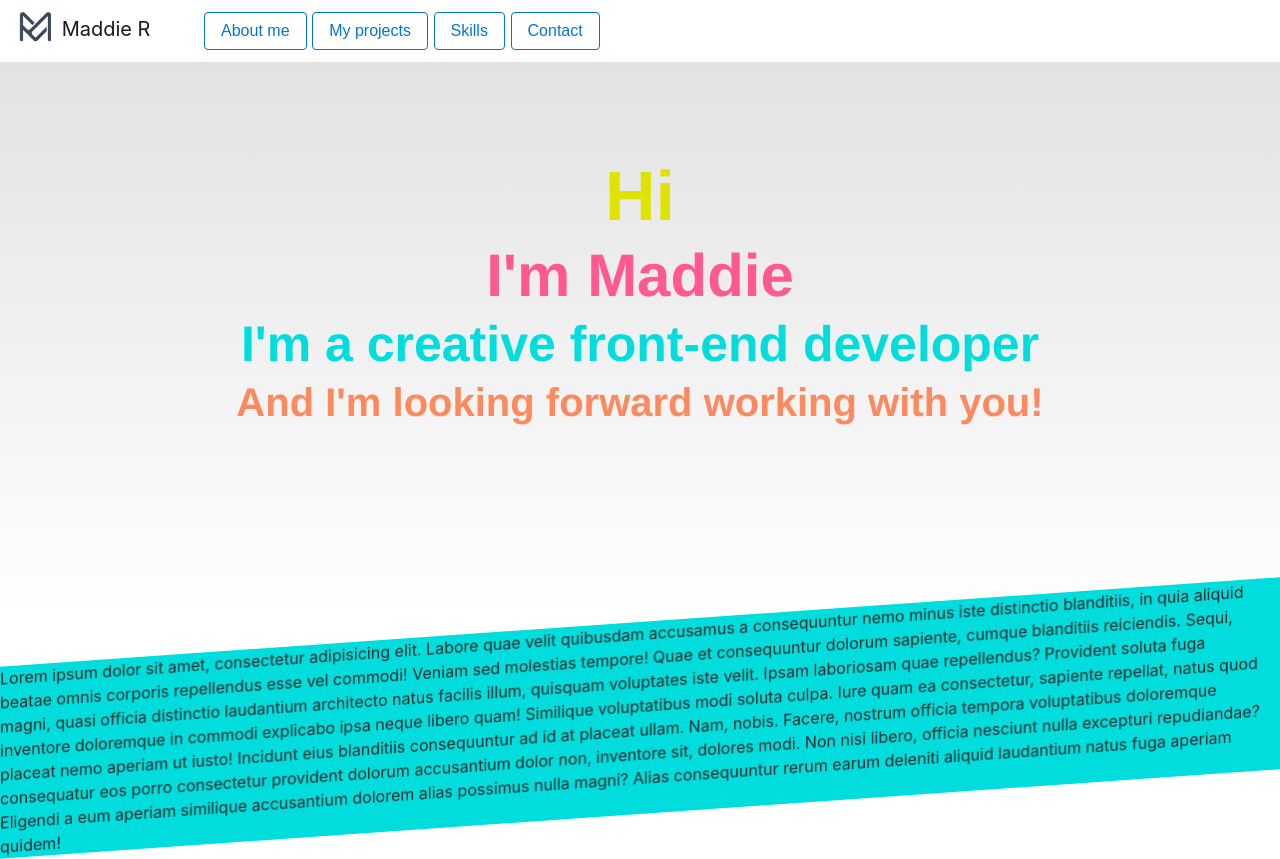
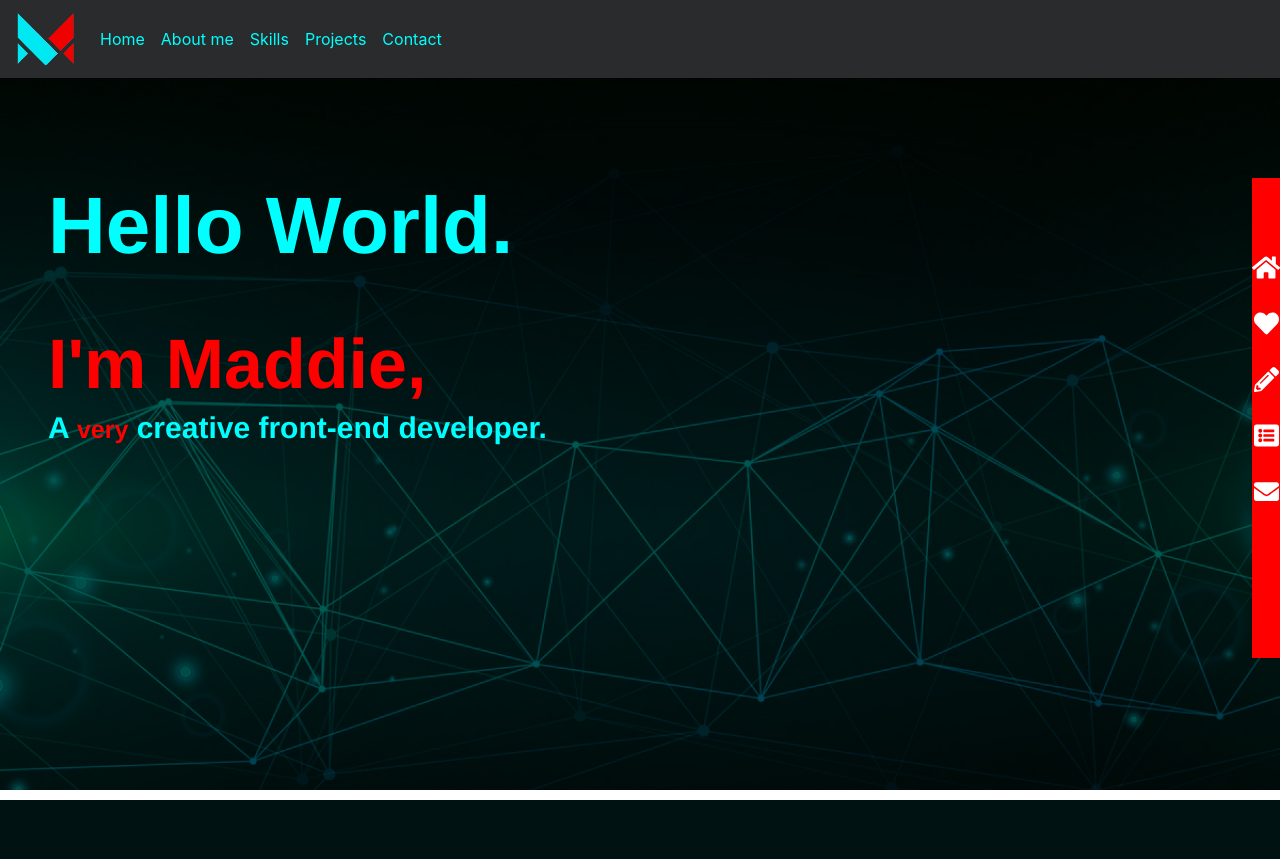
Before and after one commit to bernkaztel/MadK, a PHP site: page / in a window 1280 px wide. After the commit the page ends 800 px from the top, so only its background shows below. Run offline with PHP 8.4, Linux system fonts and the light colour scheme; some libraries are stand-ins or nearby versions.

Commit message:
subiendo segunda plantilla

```diff
--- a/css/styles.css
+++ b/css/styles.css
@@ -1,83 +1,72 @@
-#splashscreen {
-  height: 70vh;
-  background: linear-gradient( rgb(226, 226, 226), rgba(255, 255, 255, 0));
+.splash{
+  height: 89vh;
+  width: 100%;
+  background-image: url(../assets/images/7135.jpg);
+  background-origin: border-box;
+  background-size: cover;
   text-align: center;
-  padding-top:10em;
-  font-family: 'Arimo', sans-serif;
+  font-family: "Arimo", sans-serif;
+  position: absolute;
 }
 
-.nopadding{
+.navbar´ {
+  height: 10vh;
+}
+.nopadding {
   margin: 0 !important;
   padding: 0 !important;
 }
 
-.green{
-  color: #E0E300;
+.titleblue {
+  font-size: 80px;
+  color: aqua;
+  margin-top: 7vh;
 }
 
-.pink{
-  color: #FF598F;
+.bg-banner {
+  margin-left: 90%;
 }
 
-.blue{
-  color: #01DDDD;
-}
-.orange{
-  color: #FD8A5E;
+.titlered {
+  font-size: 70px;
+  color: rgb(255, 0, 0);
 }
 
-.white{
-  color: white;
-}
-#splashscreen h1 {
-  font-size: 70px;
-}
-
-#splashscreen h2 {
-  font-size: 60px;
-}
-
-#splashscreen h3 {
-  font-size: 50px;
-}
-
-#splashscreen h4 {
-  font-size: 40px;
-}
-
-#aboutme{
-background-color: #01DDDD;
-transform: skewY(-4deg);
+.titlebluesm {
+  font-size: 30px;
+  color: aqua;
 }
 
 
-#aboutme header {
-  position: relative;
-  height: 300px;
-  overflow: hidden;
+.titlebluemd {
+  font-size: 50px;
+  margin-top: 7vh;
+  color: aqua !important;
 }
 
-#aboutme .header__bg {
-  position: absolute;
-  top: 0;
-  bottom: 0;
-  right: 0;
-  left: 0;
-  width: 100%;
-  height: 60%;
-  background-image: linear-gradient(rgb(255, 255, 255), rgb(255, 255, 255));
-  transform: skewY(-6deg);
-  transform-origin: top left;
+.nav-color {
+  color: aqua !important;
 }
 
-#aboutme h1 {
-  margin: 0;
-  font: 44px "Arial";
-  text-align: center;
+.icon:hover {
+  color: aqua !important;
 }
 
-#aboutme header h1 {
+.red{
+  color: red;
+  font-size: 25px;
+}
+#rectangle {
+  background-color: rgb(255, 0, 0);
   position: relative;
-  font-size: 50px;
-  font-family: 'Arimo', sans-serif;
+  float: right;
+  top: 100px;
+  width: 10vh;
+  height: calc(100% - 50vh);
+  width: calc(10% - 100px);
+  height: 60vh;
+  color: white;
+  font-size: 25px;
+  padding-top: 70px;
+  line-height: 40px;
 }
--- a/index.html
+++ b/index.html
@@ -8,7 +8,6 @@
     <title>Mads KKK</title>
     <link rel="stylesheet" href="https://maxcdn.bootstrapcdn.com/bootstrap/4.0.0-alpha.6/css/bootstrap.min.css" integrity="sha384-rwoIResjU2yc3z8GV/NPeZWAv56rSmLldC3R/AZzGRnGxQQKnKkoFVhFQhNUwEyJ"
         crossorigin="anonymous">
-    <link rel="stylesheet" href="https://cdnjs.cloudflare.com/ajax/libs/font-awesome/4.7.0/css/font-awesome.min.css">
     <link rel="stylesheet" href="css/styles.css">
     <link rel="stylesheet" href="js/css3-animate-it-master/css/animations.css">
     <link rel="stylesheet" href="css/animation.css">
@@ -19,49 +18,75 @@
 
 <body>
 
-    <nav class="navbar navbar-light bg-light">
+    <nav class="navbar navbar-toggleable-sm navbar-inverse bg-inverse">
+        <button class="navbar-toggler navbar-toggler-right" type="button" data-toggle="collapse" data-target="#navbar" aria-controls="navbarNavAltMarkup"
+            aria-expanded="false" aria-label="Toggle navigation">
+            <span class="navbar-toggler-icon"></span>
+        </button>
         <a class="navbar-brand" href="#">
-            <img src="assets/images/m.png" width="40" height="30" class="d-inline-block align-top" alt=""> Maddie R
-            <form class=" d-inline-block ml-5">
-                <button class="btn btn-outline-primary" type="button">About me</button>
-                <button class="btn btn-outline-primary" type="button">My projects</button>
-                <button class="btn btn-outline-primary" type="button">Skills</button>
-                <button class="btn btn-outline-primary" type="button">Contact</button>
-            </form>
+            <img src="assets/images/m-logo2.png" width="60px" alt="">
         </a>
+        <div class="collapse navbar-collapse justify-content-between" id="navbar">
+            <div class="navbar-nav">
+                <a class="nav-item nav-link nav-color home icon" href="#" onclick="getHome()">Home</a>
+                <a class="nav-item nav-link nav-color icon" onclick="getAbout()">About me</a>
+                <a class="nav-item nav-link nav-color icon" href="#">Skills</a>
+                <a class="nav-item nav-link nav-color icon" href="#">Projects</a>
+                <a class="nav-item nav-link nav-color icon" href="#">Contact</a>
+            </div>
+            <div class="navbar-nav">
+            </div>
+        </div>
     </nav>
-    <div class=" container-fluid nopadding">
-        <div id="splashscreen" class="col nopadding ">
-            <br>
-            <br>
-            <br>
-            <br>
-            <h1 class="green">Hi</h1>
-            <h2 class="pink">I'm Maddie</h2>
-            <h3 class="blue">I'm a creative front-end developer</h3>
-            <h4 class="orange">And I'm looking forward working with you!</h4>
+    <div class=" container-fluid m-0 p-0" id="home">
+        <div id="splashscreen" class="col animatedParent p-5 splash" data-sequence="700">
+            <div class=" text-left">
+                <h1 class="titleblue animated fadeIn " data-id="1">Hello World.</h1>
+                <br>
+                <br>
+                <h2 class="titlered animated fadeIn" data-id="2">I'm Maddie,</h2>
+                <h3 class="titlebluesm animated fadeIn" data-id="3">A
+                    <span class="red">very</span> creative front-end developer.</h3>
+            </div>
         </div>
-
-        <div id="aboutme" class="">
-                <div class="animatedParent">
-                        <div class="animated bounceInDown box">Lorem ipsum dolor sit amet, consectetur adipisicing elit. Labore quae velit quibusdam accusamus a consequuntur nemo minus iste distinctio blanditiis, in quia aliquid beatae omnis corporis repellendus esse vel commodi!
-                        Veniam sed molestias tempore! Quae et consequuntur dolorum sapiente, cumque blanditiis reiciendis. Sequi, magni, quasi officia distinctio laudantium architecto natus facilis illum, quisquam voluptates iste velit. Ipsam laboriosam quae repellendus?
-                        Provident soluta fuga inventore doloremque in commodi explicabo ipsa neque libero quam! Similique voluptatibus modi soluta culpa. Iure quam ea consectetur, sapiente repellat, natus quod placeat nemo aperiam ut iusto!
-                        Incidunt eius blanditiis consequuntur ad id at placeat ullam. Nam, nobis. Facere, nostrum officia tempora voluptatibus doloremque consequatur eos porro consectetur provident dolorum accusantium dolor non, inventore sit, dolores modi.
-                        Non nisi libero, officia nesciunt nulla excepturi repudiandae? Eligendi a eum aperiam similique accusantium dolorem alias possimus nulla magni? Alias consequuntur rerum earum deleniti aliquid laudantium natus fuga aperiam quidem!</div>
-                    </div>
+        <div class="animatedParent">
+            <div id="rectangle" class="text-center animated fadeInLeft delay-2000">
+                <p>
+                    <i class="fas fa-home icon"></i>
+                </p>
+                <p>
+                    <i class="fas fa-heart icon"></i>
+                </p>
+                <p>
+                    <i class="fas fa-pencil-alt icon"></i>
+                </p>
+                <p>
+                    <i class="fas fa-list-alt icon"></i>
+                </p>
+                <p>
+                    <i class="fas fa-envelope icon"></i>
+                </p>
+            </div>
+        </div>
+    </div>
+    <div class=" container-fluid m-0 p-0 hidden-xs-up" id="about">
+        <div class="splash" >
+                <h1 class="titlebluemd">About me</h1>
+        </div>
+    </div>
 
 
-    </div>
-    </div>
-
+    <script defer src="https://use.fontawesome.com/releases/v5.0.8/js/solid.js" integrity="sha384-+Ga2s7YBbhOD6nie0DzrZpJes+b2K1xkpKxTFFcx59QmVPaSA8c7pycsNaFwUK6l"
+        crossorigin="anonymous"></script>
+    <script defer src="https://use.fontawesome.com/releases/v5.0.8/js/fontawesome.js" integrity="sha384-7ox8Q2yzO/uWircfojVuCQOZl+ZZBg2D2J5nkpLqzH1HY0C1dHlTKIbpRz/LG23c"
+        crossorigin="anonymous"></script>
     <script src="https://cdnjs.cloudflare.com/ajax/libs/jquery/3.2.1/jquery.min.js"></script>
     <script src="https://code.jquery.com/jquery-3.3.1.js" integrity="sha256-2Kok7MbOyxpgUVvAk/HJ2jigOSYS2auK4Pfzbm7uH60=" crossorigin="anonymous"></script>
     <script src="https://cdnjs.cloudflare.com/ajax/libs/tether/1.4.0/js/tether.min.js" integrity="sha384-DztdAPBWPRXSA/3eYEEUWrWCy7G5KFbe8fFjk5JAIxUYHKkDx6Qin1DkWx51bBrb"
         crossorigin="anonymous"></script>
     <script src="https://maxcdn.bootstrapcdn.com/bootstrap/4.0.0-alpha.6/js/bootstrap.min.js" integrity="sha384-vBWWzlZJ8ea9aCX4pEW3rVHjgjt7zpkNpZk+02D9phzyeVkE+jo0ieGizqPLForn"
         crossorigin="anonymous"></script>
-        <script src="js/css3-animate-it-master/js/css3-animate-it.js"></script>
+    <script src="js/css3-animate-it-master/js/css3-animate-it.js"></script>
     <script src="js/app.js"></script>
 </body>
 
--- /dev/null
+++ b/js/app.js
@@ -0,0 +1,12 @@
+const home = document.getElementById("home");
+const about = document.getElementById("about");
+
+function getAbout(params) {
+  home.classList.add("hidden-xs-up");
+  about.classList.remove("hidden-xs-up");
+}
+
+function getHome(params) {
+    home.classList.remove("hidden-xs-up");
+    about.classList.add("hidden-xs-up");
+  }
```
Also changed, not shown: assets/images/7135.jpg (added), assets/images/circle.png (added), assets/images/m-logo.png (added), assets/images/m-logo2.png (added), assets/images/m-logoo.jpg (added), assets/images/m.png.
